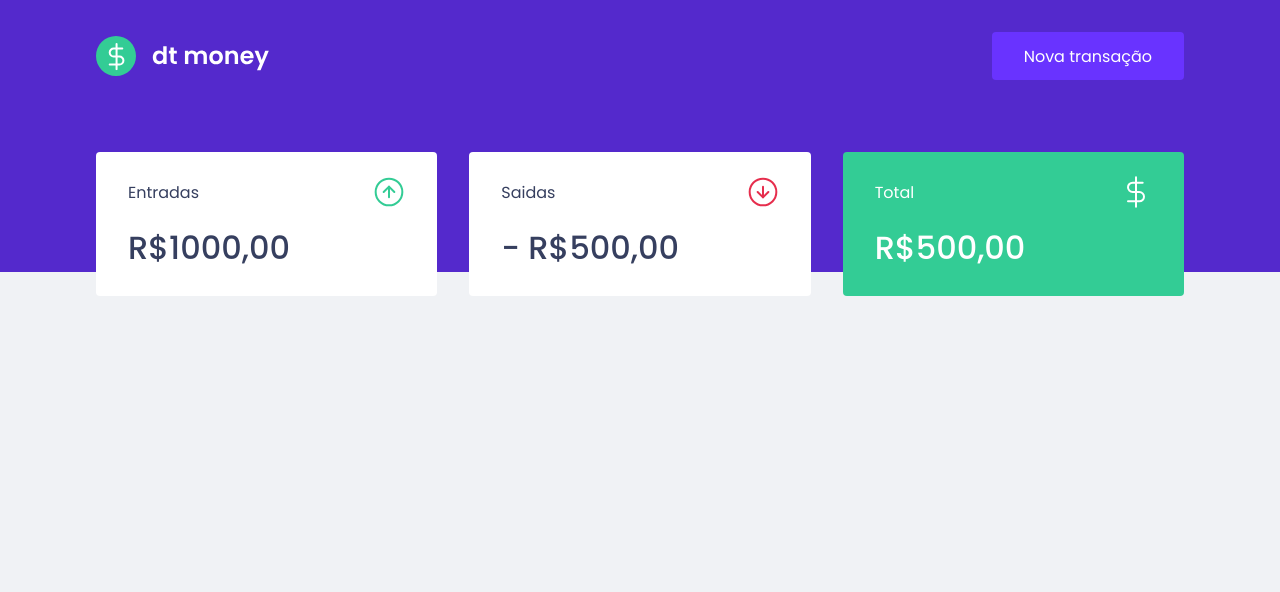
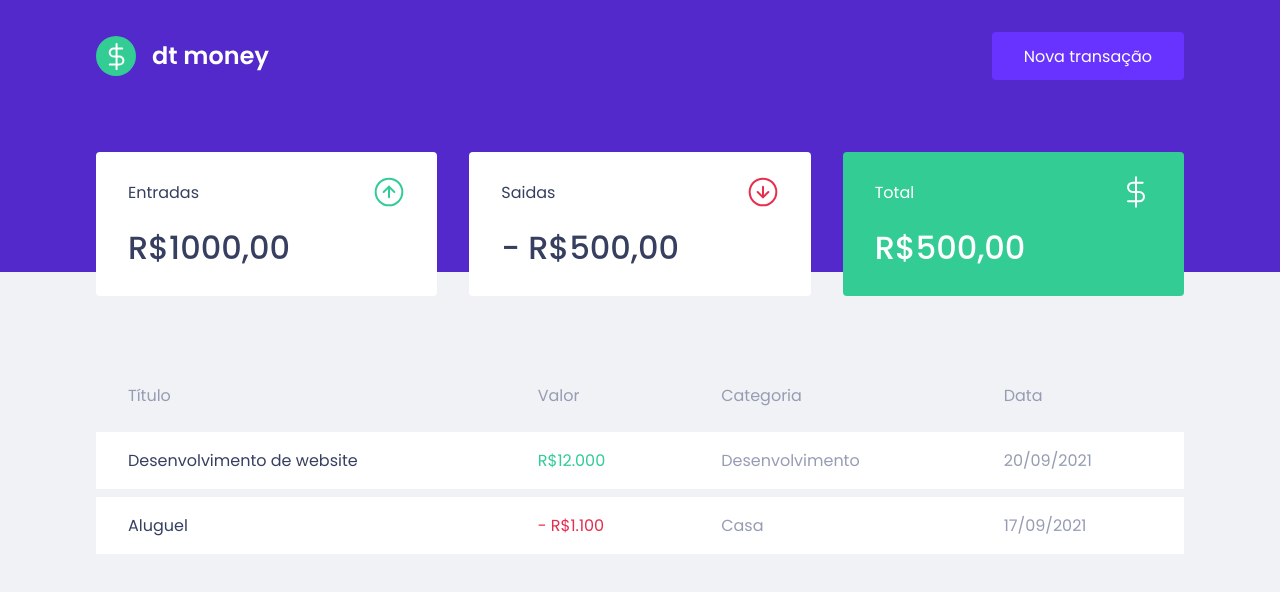
Before and after one commit to Jenifer-c/Ignite_dtMoney, a React (Create React App) app: page / in a window 1280 px wide. Shown: the top 592 px of the page. Built offline with nearby package versions, Linux system fonts and the light colour scheme.

Commit message:
Criado Componente TransactionsTable

```diff
--- a/src/components/Dashboard/index.tsx
+++ b/src/components/Dashboard/index.tsx
@@ -1,10 +1,12 @@
 import { Summary } from "../Summary";
+import { TransactionsTable } from "../TransactionsTable";
 import {Container} from './styles';
 
 export function Dashboard(){
     return(
         <Container>
             <Summary />
+            <TransactionsTable />
         </Container>
     )
 }
--- /dev/null
+++ b/src/components/TransactionsTable/index.tsx
@@ -0,0 +1,33 @@
+import { Container } from "./styles";
+
+export function TransactionsTable() {
+    return(
+        <Container>
+            <table>
+                <thead>
+                    <tr>
+                        <th>Título</th>
+                        <th>Valor</th>
+                        <th>Categoria</th>
+                        <th>Data</th>
+                    </tr>
+                </thead>
+
+                <tbody>
+                    <tr>
+                        <td>Desenvolvimento de website</td>
+                        <td className="deposit">R$12.000</td>
+                        <td>Desenvolvimento</td>
+                        <td>20/09/2021</td>
+                    </tr>
+                    <tr>
+                        <td>Aluguel</td>
+                        <td className="withdram">- R$1.100</td>
+                        <td>Casa</td>
+                        <td>17/09/2021</td>
+                    </tr>
+                </tbody>
+            </table>
+        </Container>
+    )
+}
--- /dev/null
+++ b/src/components/TransactionsTable/styles.ts
@@ -0,0 +1,37 @@
+import styled from "styled-components";
+
+export const Container = styled.div`
+    margin-top: 4rem;
+
+    table {
+        width: 100%;
+        border-spacing: 0 0.5rem;
+
+        th {
+            color: var(--text-body);
+            font-weight: 400;
+            padding: 1rem 2rem;
+            text-align: left;
+            line-height: 1.5rem;
+        }
+
+        td {
+            padding: 1rem 2rem;
+            border: 0;
+            background: var(--shape);
+            color: var(--text-body) ;
+
+            &:first-child {
+                color: var(--text-title) ;
+            }
+
+            &.deposit {
+                color: var(--green);
+            }
+
+            &.withdram {
+                color: var(--red);
+            }
+        }
+    }
+`;
```
